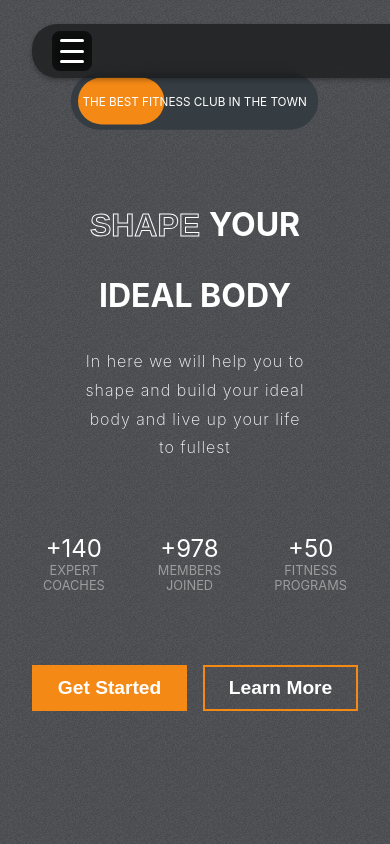
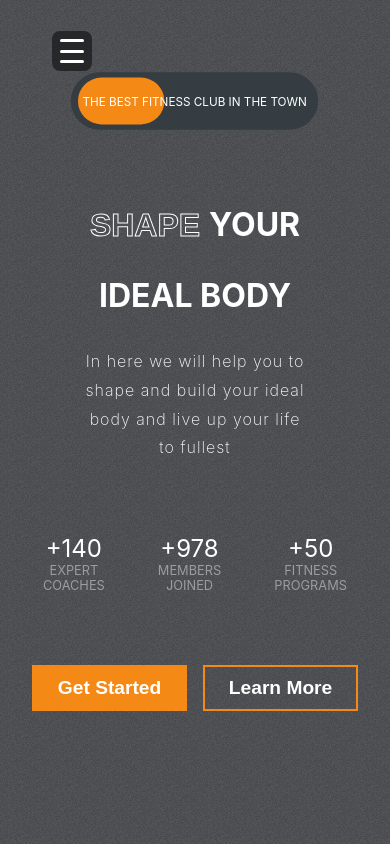
Before and after one commit to eziz-tajiev/fitGym, a React (Vite) app: page / in a window 390 px wide. Shown: the top 844 px of the page. Built offline with nearby package versions, Linux system fonts and the light colour scheme.

Commit message:
add the media query in header section

```diff
--- a/src/components/Header/Header.css
+++ b/src/components/Header/Header.css
@@ -29,3 +29,22 @@
   cursor: pointer;
   color: var(--orange);
 }
+
+@media screen and (max-width: 768px) {
+  .header-menu {
+    flex-direction: column;
+    padding: 2rem;
+  }
+
+  .header {
+    background-color: transparent !important;
+    backdrop-filter: none !important;
+    box-shadow: none !important;
+  }
+
+  .header-menu {
+    backdrop-filter: blur(8px);
+    background-color: rgba(0, 0, 0, 0.5);
+    border-radius: 1rem;
+  }
+}
```
